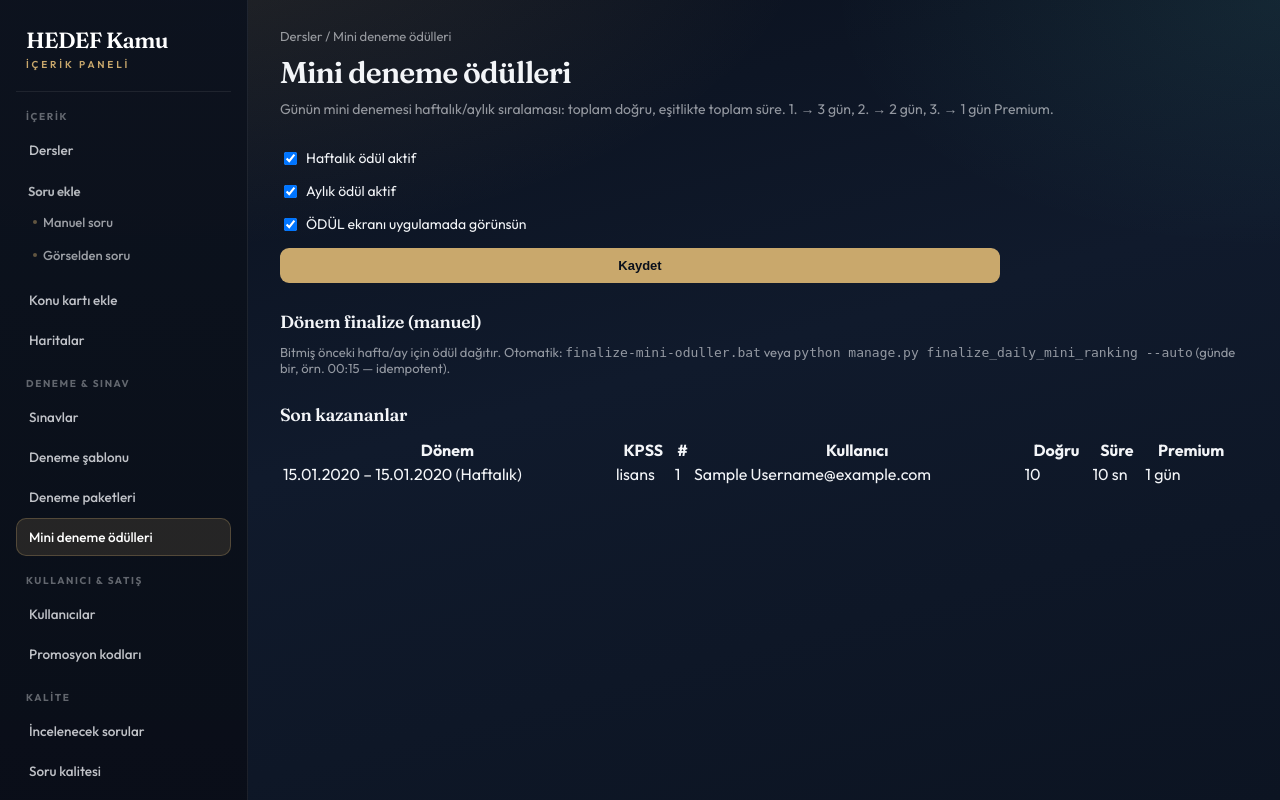
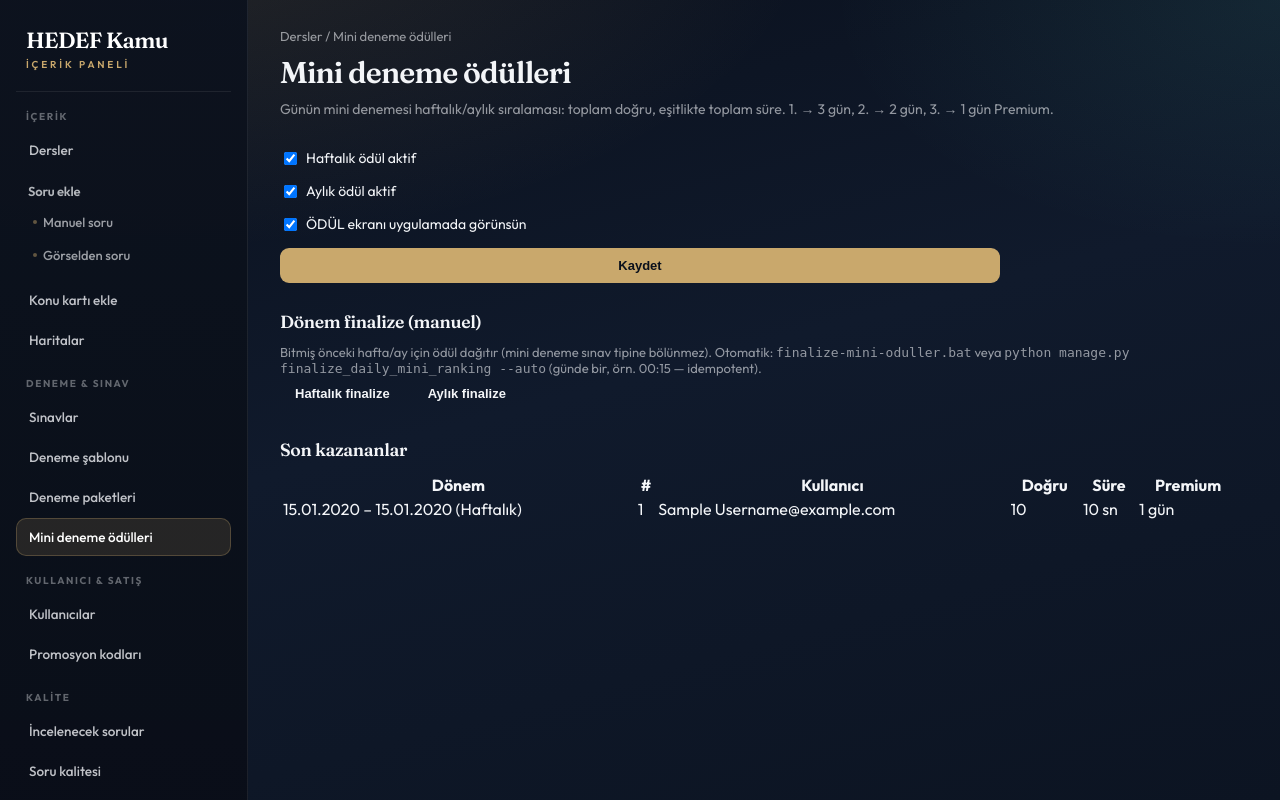
Before and after one commit to kepo38/kpss, a Django app: page /panel/mini-deneme-odulleri/ in a window 1280 px wide. Run offline with Django 5.2, Linux system fonts and the light colour scheme; a user stored in the database is signed in; tables that the repository leaves empty hold one stand-in row (values such as "Sample post").

Commit message:
Include panel option_table and daily_mini_ranking template updates.
Co-authored-by: Cursor <cursoragent@cursor.com>

```diff
--- a/backend/templates/panel/daily_mini_ranking.html
+++ b/backend/templates/panel/daily_mini_ranking.html
@@ -30,24 +30,22 @@
 
 <h2 style="font-size:1.1rem;margin-bottom:12px;">Dönem finalize (manuel)</h2>
 <p class="media-hint">
-  Bitmiş önceki hafta/ay için ödül dağıtır.
+  Bitmiş önceki hafta/ay için ödül dağıtır (mini deneme sınav tipine bölünmez).
   Otomatik: <code>finalize-mini-oduller.bat</code> veya
   <code>python manage.py finalize_daily_mini_ranking --auto</code>
   (günde bir, örn. 00:15 — idempotent).
 </p>
 <div style="display:flex;flex-wrap:wrap;gap:8px;margin-bottom:28px;">
-  {% for kt in kpss_types %}
   <form method="post" style="display:inline;">
     {% csrf_token %}
-    <input type="hidden" name="action" value="finalize_weekly_{{ kt }}">
-    <button class="btn btn-secondary" type="submit">Haftalık · {{ kt }}</button>
+    <input type="hidden" name="action" value="finalize_weekly">
+    <button class="btn btn-secondary" type="submit">Haftalık finalize</button>
   </form>
   <form method="post" style="display:inline;">
     {% csrf_token %}
-    <input type="hidden" name="action" value="finalize_monthly_{{ kt }}">
-    <button class="btn btn-secondary" type="submit">Aylık · {{ kt }}</button>
+    <input type="hidden" name="action" value="finalize_monthly">
+    <button class="btn btn-secondary" type="submit">Aylık finalize</button>
   </form>
-  {% endfor %}
 </div>
 
 <h2 style="font-size:1.1rem;margin-bottom:12px;">Son kazananlar</h2>
@@ -56,7 +54,6 @@
   <thead>
     <tr>
       <th>Dönem</th>
-      <th>KPSS</th>
       <th>#</th>
       <th>Kullanıcı</th>
       <th>Doğru</th>
@@ -68,7 +65,6 @@
     {% for w in winners %}
     <tr>
       <td>{{ w.period_start|date:"d.m.Y" }} – {{ w.period_end|date:"d.m.Y" }} ({{ w.get_period_kind_display }})</td>
-      <td>{{ w.kpss_type }}</td>
       <td>{{ w.rank }}</td>
       <td>{{ w.display_name|default:w.email_prefix }}{{ w.email_rest }}</td>
       <td>{{ w.total_correct }}</td>
```
Also changed, not shown: backend/static/panel/option-table.js (+35 -2 lines), backend/templates/panel/question_form.html (+8 -1 lines).
